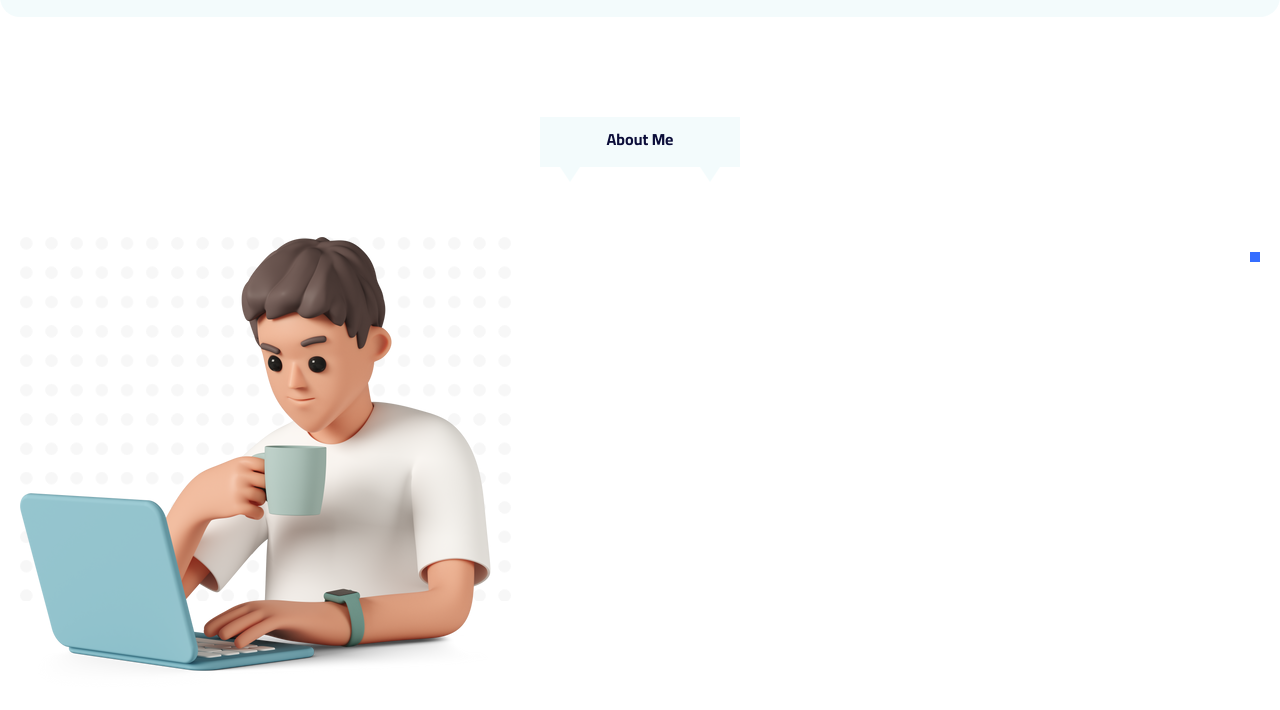
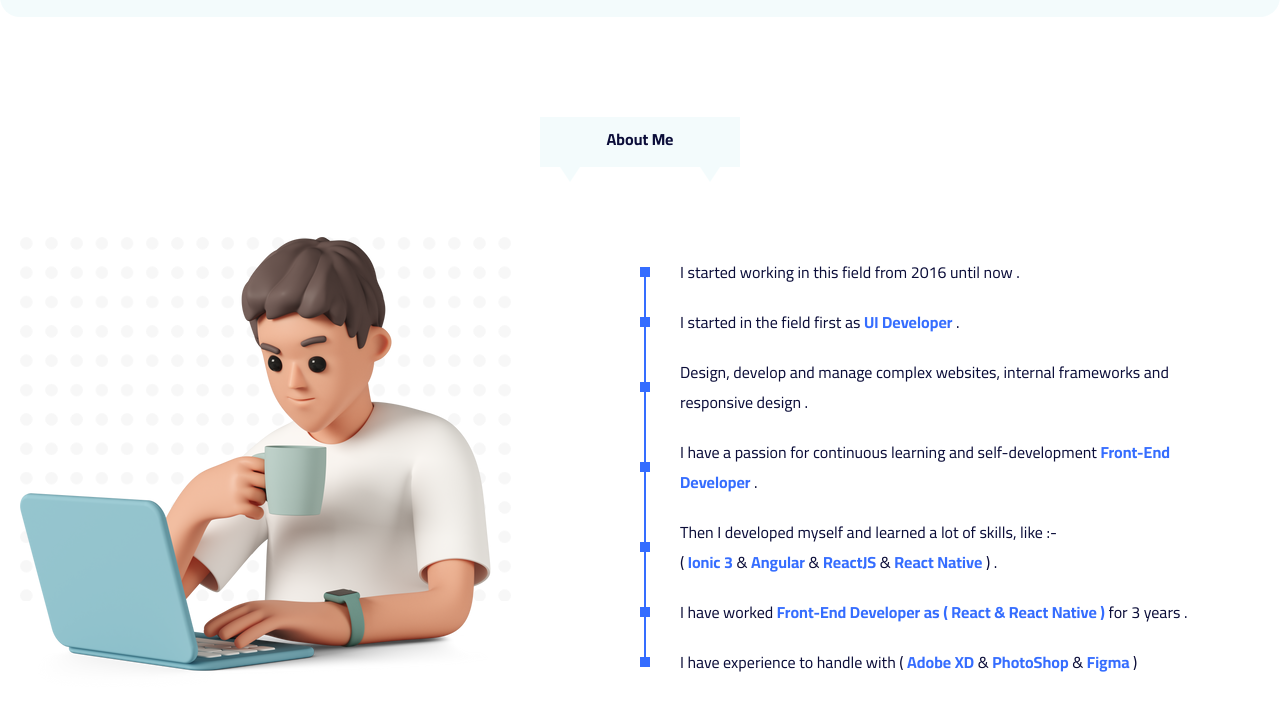
Before and after one commit to AbdoNayer/portfolio, a plain HTML site: page index.html in a window 1280 px wide. Shown: the part 1312-2022 px from the top of the page. Drawn offline with nearby package versions, Linux system fonts and the light colour scheme; animation ran at ten frames a second; files whose address does not match are found by name.

Commit message:
done-about-me

```diff
--- a/js/translate.js
+++ b/js/translate.js
@@ -28,7 +28,7 @@ $(window).on('load', function () {
         valName(`part2`,                            `بداءت ف المجال اولا ك <span class="colorMain">UI Developer</span> .`);
         valName(`part3`,                            `تصميم وتطوير وإدارة مواقع الويب المعقدة والأطر الداخلية والتصميم سريع الاستجابة .`);
         valName(`part4`,                            `لدي شغف بالتعلم المستمر وتطوير نفسي في مجال <span class="colorMain">Front-End Developer</span> .`);
-        valName(`part5`,                            `ثم طورت نفسي وتعلمت الكثير من المهارات ، بما في ذلك :- <br> ( <span class="colorMain">Ionic 3</span> & <span class="colorMain">Angular</span> & <span class="colorMain">ReactJS</span> & <span class="colorMain">React Native</span> ) .`);
+        valName(`part5`,                            `ثم طورت نفسي وتعلمت الكثير من المهارات ، مثل :- <br> ( <span class="colorMain">Ionic 3</span> & <span class="colorMain">Angular</span> & <span class="colorMain">ReactJS</span> & <span class="colorMain">React Native</span> ) .`);
         valName(`part6`,                            `لقد عملت <span class="colorMain">Front-End Developer as ( React & React Native )</span> لمدة 3 سنوات .`);
         valName(`part7`,                            `لدي خبره ف التعامل مع ( <span class="colorMain">Adobe XD</span> & <span class="colorMain">PhotoShop</span> & <Span class="colorMain">Figma</Span> )`);
         valName(``,                                 ``);
@@ -47,5 +47,12 @@ $(window).on('load', function () {
         valName(`myWork`,                           `Front-End Developer`);
         valName(`desMe`,                            `6 years of experience in programming in websites and applications`);
         valName(`loading`,                          `Loading ...`);
+        valName(`part1`,                            `I started working in this field from 2016 until now .`);
+        valName(`part2`,                            `I started in the field first as <span class="colorMain">UI Developer</span> .`);
+        valName(`part3`,                            `Design, develop and manage complex websites, internal frameworks and responsive design .`);
+        valName(`part4`,                            `I have a passion for continuous learning and self-development <span class="colorMain">Front-End Developer</span> .`);
+        valName(`part5`,                            `Then I developed myself and learned a lot of skills, like :- <br> ( <span class="colorMain">Ionic 3</span> & <span class="colorMain">Angular</span> & <span class="colorMain">ReactJS</span> & <span class="colorMain">React Native</span> ) .`);
+        valName(`part6`,                            `I have worked <span class="colorMain">Front-End Developer as ( React & React Native )</span> for 3 years .`);
+        valName(`part7`,                            `I have experience to handle with ( <span class="colorMain">Adobe XD</span> & <span class="colorMain">PhotoShop</span> & <Span class="colorMain">Figma</Span> )`);
     }
 });
--- a/style/base/_app.scss
+++ b/style/base/_app.scss
@@ -219,7 +219,7 @@ header{
     .shape-anime{
         text-align: center;
         img{
-            max-width: 500px;
+            max-width: 100%;
             z-index: 99;
             animation: translate3DTop 1s;
         }
@@ -320,9 +320,8 @@ header{
             &::after{
                 content: "";
                 width: 2px;
-                height: 90%;
+                height: 95%;
                 background-color: $mainColor;
-                @include positionItem(absolute, 50%, initial, initial, 4px, translateY(-50%));
             }
             li{
                 margin: 20px 0;
@@ -334,10 +333,9 @@ header{
                     width: 10px;
                     height: 10px;
                     background-color: $mainColor;
-                    @include positionItem(absolute, 50%, initial, initial, 0, translateY(-50%));
                 }
                 span{
-
+                    font-weight: bold;
                 }
             }
         }
@@ -347,6 +345,7 @@ header{
         overflow: hidden;
         img{
             position: relative;
+            max-width: 100%;
             &:first-child{
                 position: absolute;
                 opacity: 0.2;
--- a/style/base/_dir.scss
+++ b/style/base/_dir.scss
@@ -38,6 +38,22 @@ html[dir=ltr] {
         }
     }
 
+    // Section About Me
+    .section-about-me{
+        .desc-about-me{
+            ul{
+                &::after{
+                    @include positionItem(absolute, 50%, initial, 4px, initial, translateY(-50%));
+                }
+                li{
+                    &::after{
+                        @include positionItem(absolute, 50%, initial, 0, initial, translateY(-50%));
+                    }
+                }
+            }
+        }
+    }
+
 }
 
 // Dir RTL
@@ -52,6 +68,22 @@ html[dir=rtl] {
     // Theme App
     .theme{
         @include positionItem(fixed, initial, 20px, 20px, initial, initial);
+    }
+
+    // Section About Me
+    .section-about-me{
+        .desc-about-me{
+            ul{
+                &::after{
+                    @include positionItem(absolute, 50%, initial, initial, 4px, translateY(-50%));
+                }
+                li{
+                    &::after{
+                        @include positionItem(absolute, 50%, initial, initial, 0, translateY(-50%));
+                    }
+                }
+            }
+        }
     }
 
     @media (max-width: 1060px) {
--- a/style/base/_media.scss
+++ b/style/base/_media.scss
@@ -82,7 +82,7 @@
             .info-me{
                 @include flexItem(flex, center, center, row, initial);
                 h1{
-                    font-size: 40px;
+                    font-size: 28px;
                 }
             }
             .btn-button {
@@ -91,10 +91,6 @@
         }
         .shape-anime{
             text-align: center;
-            // img{
-            //     max-width: 300px;
-            //     z-index: 99;
-            // }
             .shape {
                 height: 300px;
                 width: 300px;
```
Also changed, not shown: style/main.css, 1 other file.
